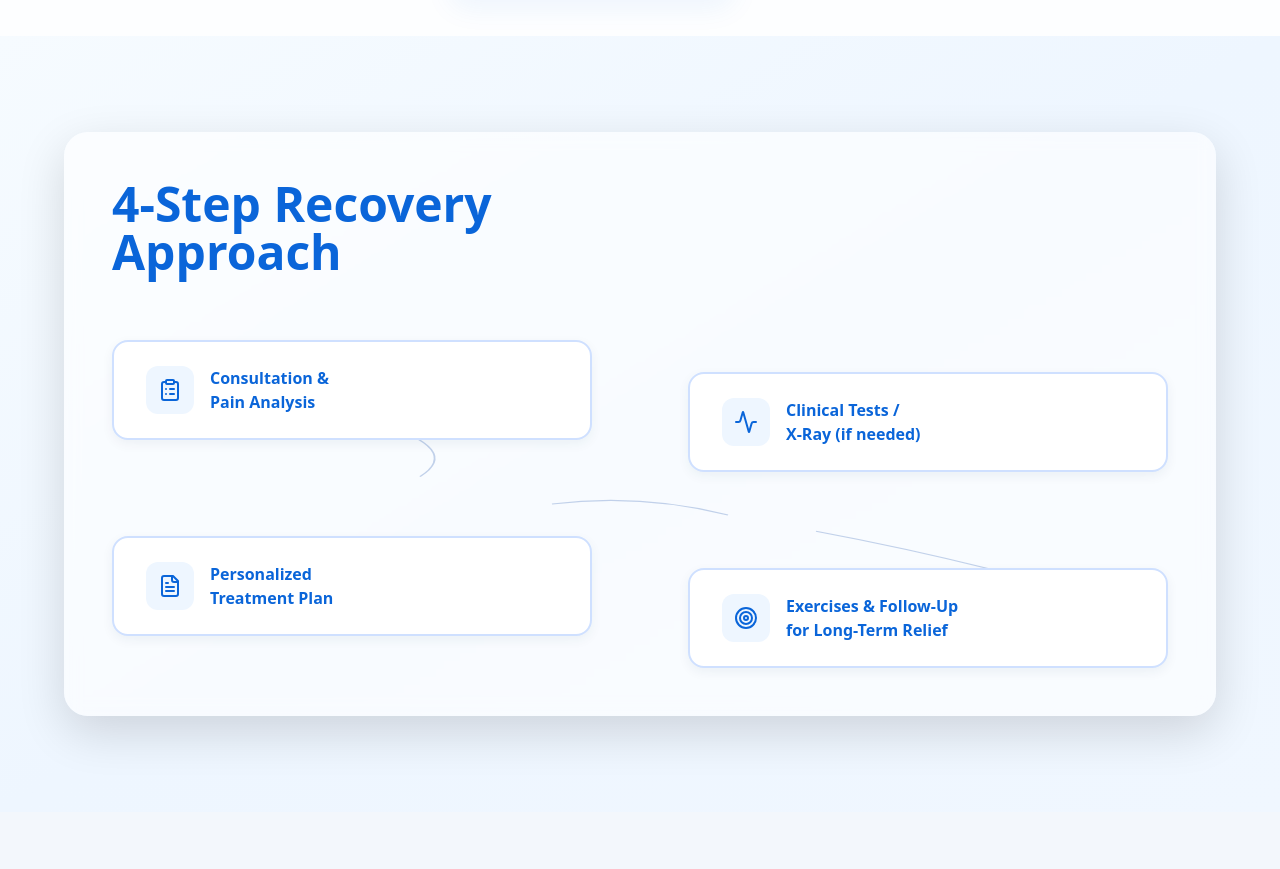
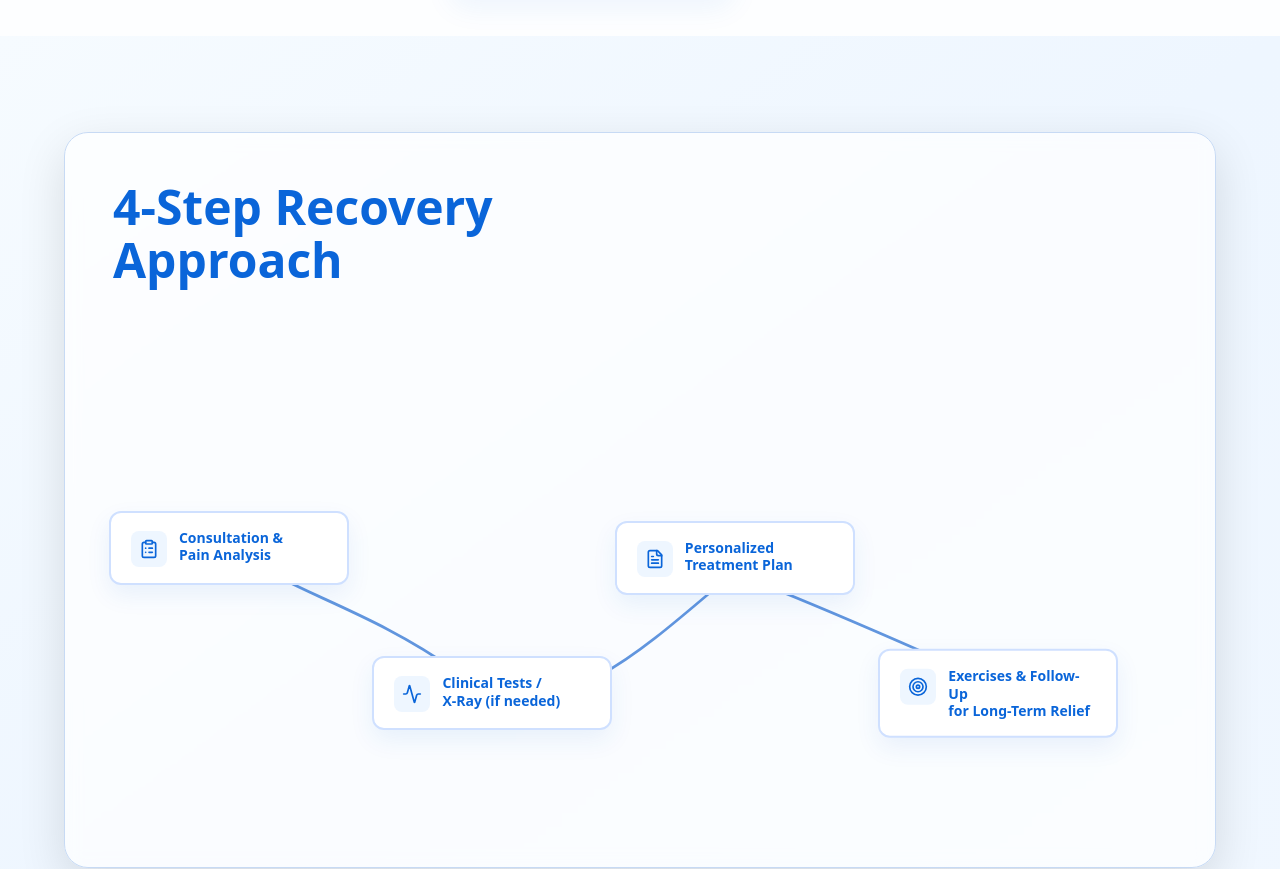
Before and after one commit to NithishKumarSl/aaa-ortho-clinic-website, a Next.js app: page / in a window 1280 px wide. Shown: the part 2260-3129 px from the top of the page. Built offline with nearby package versions, Linux system fonts and the light colour scheme.

Commit message:
updated ui

```diff
--- a/components/recovery-approach-ui.tsx
+++ b/components/recovery-approach-ui.tsx
@@ -13,24 +13,28 @@ export default function RecoveryApproach() {
       icon: ClipboardList,
       title: "Consultation &",
       subtitle: "Pain Analysis",
+      pos: { left: "11%", top: "44%" },
     },
     {
       id: 2,
       icon: Activity,
       title: "Clinical Tests /",
       subtitle: "X-Ray (if needed)",
+      pos: { left: "36%", top: "74%" },
     },
     {
       id: 3,
       icon: FileText,
       title: "Personalized",
       subtitle: "Treatment Plan",
+      pos: { left: "59%", top: "46%" },
     },
     {
       id: 4,
       icon: Target,
       title: "Exercises & Follow-Up",
       subtitle: "for Long-Term Relief",
+      pos: { left: "84%", top: "74%" },
     },
   ]
 
@@ -39,112 +43,103 @@ export default function RecoveryApproach() {
   }
 
   return (
-    <section id="recovery-approach" className="section reveal py-16 md:py-24 bg-linear-to-br from-[#f6fbff] via-[#eef6ff] to-[#f0f7ff] scroll-mt-[70px] px-5 md:px-[5%]">
+    <section
+      id="recovery-approach"
+      className="section reveal py-16 md:py-24 bg-linear-to-br from-[#f6fbff] via-[#eef6ff] to-[#f0f7ff] scroll-mt-[70px] px-5 md:px-[5%]"
+    >
       <div className="container max-w-[1280px] mx-auto">
-        <div className="w-full bg-white/60 backdrop-blur-sm rounded-3xl shadow-[0_16px_48px_rgba(0,0,0,0.14)] p-8 md:p-12">
-          <h2 className="text-3xl md:text-4xl lg:text-5xl font-bold text-[#0a65d9] mb-8 md:mb-16 text-center md:text-left">
+        <div className="relative w-full overflow-hidden rounded-3xl border border-[#c7daf4] bg-white/70 backdrop-blur-sm shadow-[0_16px_48px_rgba(0,0,0,0.12)] px-6 py-8 md:px-12 md:py-12">
+          <h2 className="text-3xl md:text-4xl lg:text-5xl font-bold text-[#0a65d9] leading-[1.1] mb-10 md:mb-12">
             4-Step Recovery
             <br />
             Approach
           </h2>
 
-          <div className="relative">
-            {/* SVG Connection Lines - Hidden on mobile, visible on desktop */}
+          {/* Connector canvas */}
+          <div className="relative w-full" style={{ paddingBottom: "46%", minHeight: 320 }}>
             <svg
-              className="hidden md:block absolute inset-0 w-full h-full pointer-events-none"
-              style={{ zIndex: 0 }}
-              viewBox="0 0 1200 600"
+              viewBox="0 0 1200 520"
+              className="absolute inset-0 w-full h-full pointer-events-none"
               preserveAspectRatio="none"
             >
-              {/* Line from Step 1 to Step 2 */}
+              {/* 1 -> 2 */}
               <path
-                d="M 300 150 Q 400 200 350 250"
+                d="M 150 240 C 220 280 300 300 390 360"
                 fill="none"
-                stroke="#8aa6d6"
-                strokeWidth="2"
-                opacity="0.5"
+                stroke="#0f5fcc"
+                strokeWidth="3"
+                opacity="0.65"
               />
-              {/* Line from Step 2 to Step 3 */}
+              {/* 2 -> 3 */}
               <path
-                d="M 500 300 Q 600 280 700 320"
+                d="M 430 380 C 520 410 600 340 700 260"
                 fill="none"
-                stroke="#8aa6d6"
-                strokeWidth="2"
-                opacity="0.5"
+                stroke="#0f5fcc"
+                strokeWidth="3"
+                opacity="0.65"
               />
-              {/* Line from Step 3 to Step 4 */}
+              {/* 3 -> 4 */}
               <path
-                d="M 800 350 Q 900 380 1000 420"
+                d="M 720 260 C 830 300 920 340 1020 380"
                 fill="none"
-                stroke="#8aa6d6"
-                strokeWidth="2"
-                opacity="0.5"
+                stroke="#0f5fcc"
+                strokeWidth="3"
+                opacity="0.65"
               />
             </svg>
 
-            {/* Steps Grid */}
-            <div className="relative grid grid-cols-1 md:grid-cols-2 gap-6 md:gap-x-16 md:gap-y-12 lg:gap-x-24 lg:gap-y-16" style={{ zIndex: 1 }}>
-              {steps.map((step, index) => {
+            {/* Step cards absolute positioned to mirror the reference layout */}
+            {steps.map((step) => {
               const Icon = step.icon
-                const isHovered = hoveredStep === step.id
-                const isClicked = clickedStep === step.id
-                const isActive = isHovered || isClicked
+              const isActive = hoveredStep === step.id || clickedStep === step.id
 
               return (
                 <div
                   key={step.id}
-                    className={`${
-                      index % 2 === 0 ? 'md:justify-self-end' : 'md:justify-self-start'
-                    } ${index === 1 ? 'md:mt-8' : ''} ${index === 3 ? 'md:mt-8' : ''}`}
-                    style={{ maxWidth: '100%', width: '100%' }}
-                  >
-                    <button
                   onClick={() => handleStepClick(step.id)}
                   onMouseEnter={() => setHoveredStep(step.id)}
                   onMouseLeave={() => setHoveredStep(null)}
-                      className={`w-full px-6 md:px-8 py-5 md:py-6 rounded-2xl border-2 transition-all duration-300 cursor-pointer ${
-                        isActive
-                          ? 'border-[#0a65d9] bg-[#eef6ff] shadow-lg scale-[1.02] md:scale-105 -translate-y-1'
-                          : 'border-[#cfe0ff] bg-white shadow-[0_4px_12px_rgba(18,52,91,0.06)] hover:shadow-lg hover:border-[#8aa6d6]'
+                  className="absolute"
+                  style={{
+                    left: step.pos.left,
+                    top: step.pos.top,
+                    transform: "translate(-50%, -50%)",
+                    minWidth: 240,
+                    maxWidth: 270,
+                    zIndex: isActive ? 2 : 1,
+                  }}
+                >
+                  <div
+                    className={`flex items-start gap-3 rounded-xl border-2 bg-white px-5 py-4 shadow-[0_10px_24px_rgba(16,86,204,0.08)] transition-all duration-200 ${
+                      isActive ? "border-[#0a65d9] scale-[1.02]" : "border-[#cfe0ff]"
                     }`}
                   >
-                      <div className="flex items-center gap-4">
                     <div
-                          className={`p-3 rounded-xl transition-colors duration-300 shrink-0 ${
-                            isActive ? 'bg-[#0a65d9]' : 'bg-[#eef6ff]'
+                      className={`mt-0.5 rounded-lg p-2 transition-colors ${
+                        isActive ? "bg-[#0a65d9]" : "bg-[#eef6ff]"
                       }`}
                     >
                       <Icon
-                            className={`w-5 h-5 md:w-6 md:h-6 transition-colors duration-300 ${
-                              isActive ? 'text-white' : 'text-[#0a65d9]'
+                        className={`w-5 h-5 ${
+                          isActive ? "text-white" : "text-[#0a65d9]"
                         }`}
                       />
                     </div>
                     <div className="text-left">
-                          <div
-                            className={`text-sm md:text-base font-semibold transition-colors duration-300 ${
-                              isActive ? 'text-[#0f5fcc]' : 'text-[#0a65d9]'
-                            }`}
-                          >
+                      <div className="text-sm font-semibold text-[#0a65d9] leading-tight">
                         {step.title}
                       </div>
-                          <div
-                            className={`text-sm md:text-base font-semibold transition-colors duration-300 ${
-                              isActive ? 'text-[#0f5fcc]' : 'text-[#0a65d9]'
-                            }`}
-                          >
+                      <div className="text-sm font-semibold text-[#0a65d9] leading-tight">
                         {step.subtitle}
                       </div>
                     </div>
                   </div>
-                    </button>
                 </div>
               )
             })}
           </div>
         </div>
       </div>
-      </div>
     </section>
   )
 }
```
Lines whose indentation alone changed are shown as unchanged.
